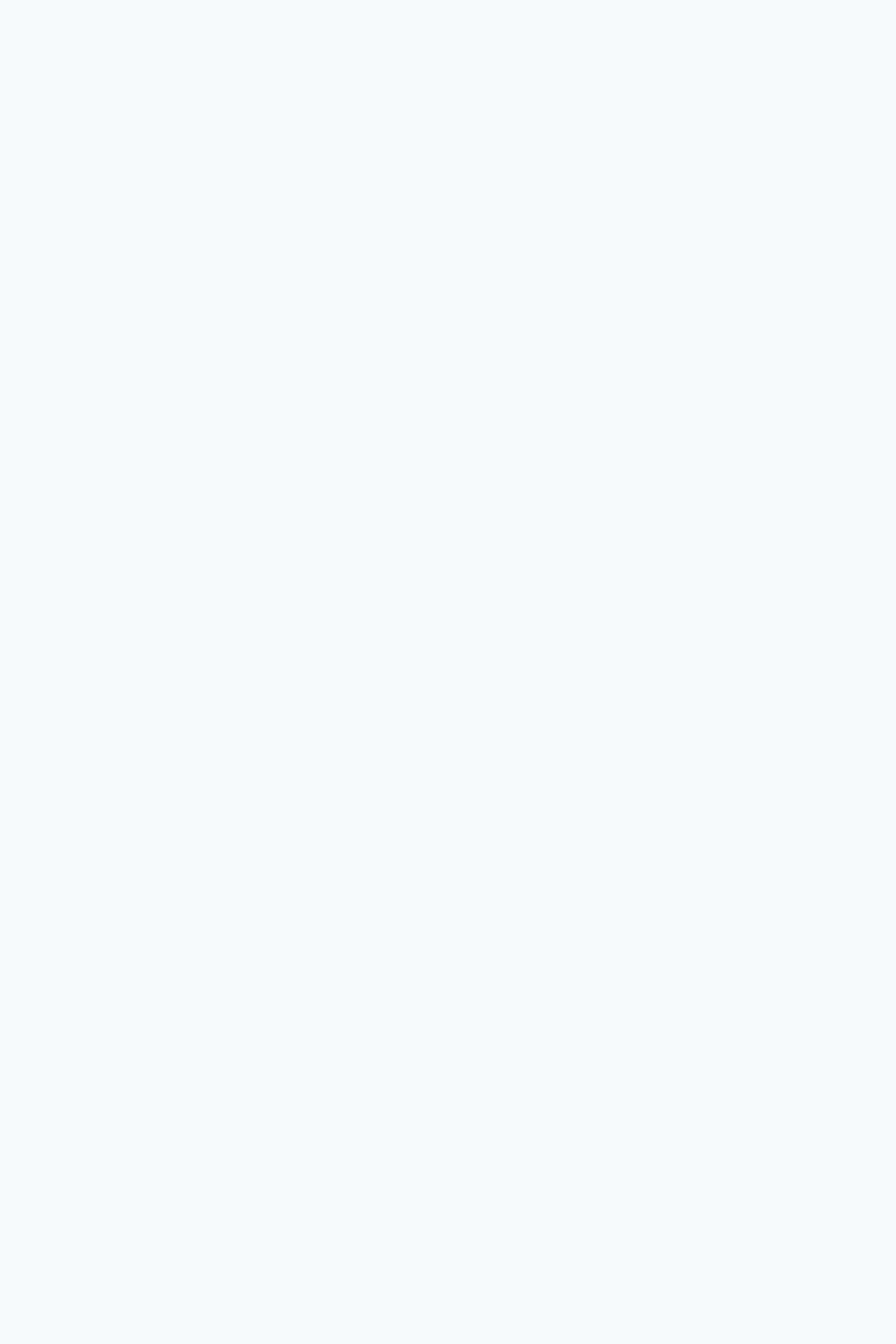
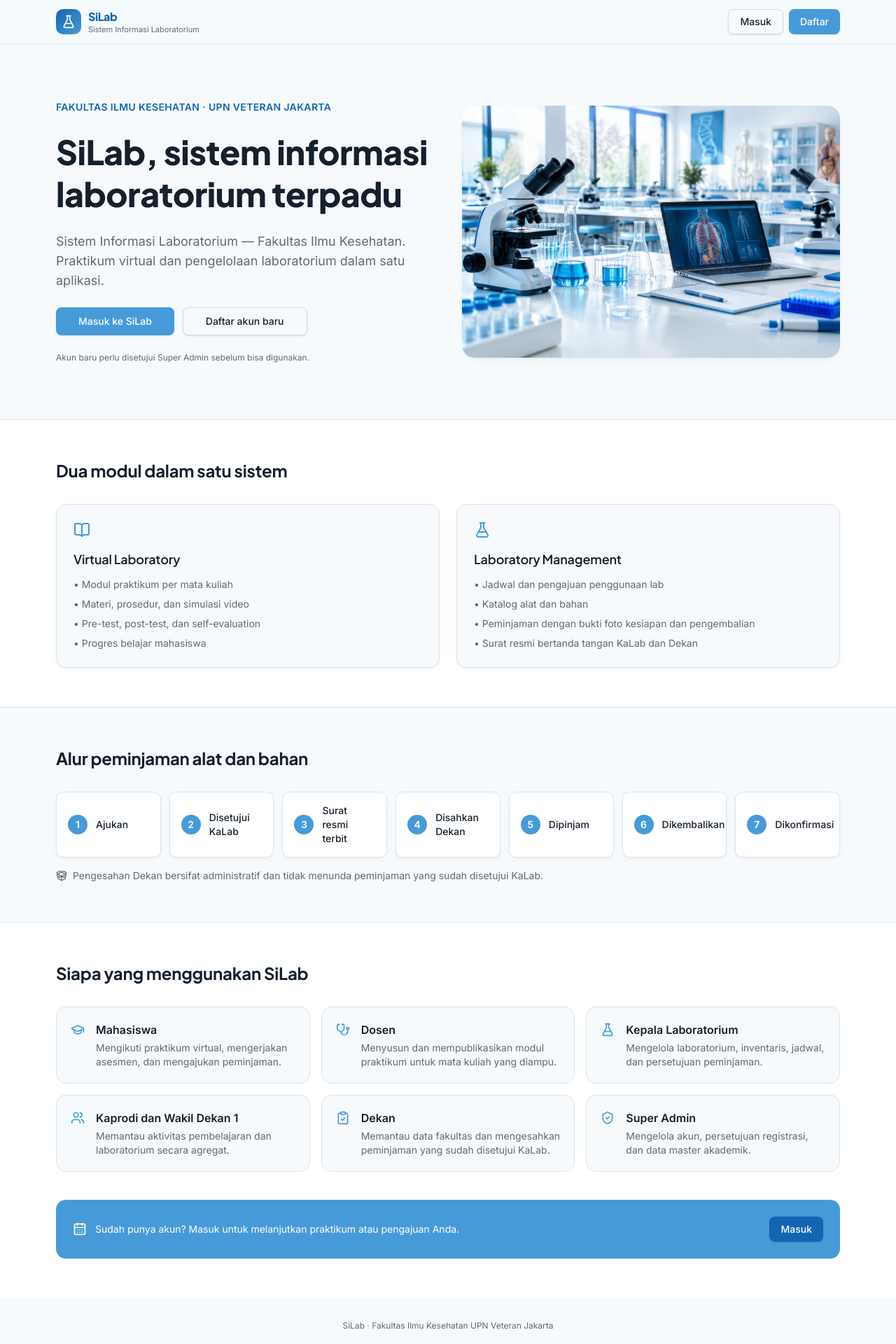
Before and after one commit to DimasUdinAditya/SILab-sisteminformasilaboratorium, a Next.js app: page / in a window 1280 px wide. Before the commit this address had no page. Shown: the top 1920 px of the page at 70% size. Before the commit the page ends 800 px from the top, so only its background shows below. Built offline with nearby package versions, Linux system fonts and the light colour scheme.

Commit message:
Landing page publik untuk mengenalkan SiLab

```diff
--- a/src/app/page.tsx
+++ b/src/app/page.tsx
@@ -1,6 +1,6 @@
-import { redirect } from "next/navigation";
+import { Landing } from "@/components/app/landing";
 
-// Middleware sends logged-out visitors to /auth. Logged-in users land on the dashboard.
-export default function Home() {
-  redirect("/dashboard");
+// Public landing page. Signed-in users reach their dashboard through the Masuk button.
+export default function HomePage() {
+  return <Landing />;
 }
--- /dev/null
+++ b/src/components/app/landing.tsx
@@ -0,0 +1,135 @@
+import Image from "next/image";
+import Link from "next/link";
+import { BookOpen, CalendarDays, ClipboardCheck, FlaskConical, GraduationCap, PackageOpen, ShieldCheck, Stethoscope, Users } from "lucide-react";
+
+import heroLab from "@/assets/hero-lab.jpg";
+import { Logo, TAGLINE } from "@/components/app/logo";
+import { Button } from "@/components/ui/button";
+
+const MODULES = [
+  {
+    icon: BookOpen,
+    title: "Virtual Laboratory",
+    items: ["Modul praktikum per mata kuliah", "Materi, prosedur, dan simulasi video", "Pre-test, post-test, dan self-evaluation", "Progres belajar mahasiswa"],
+  },
+  {
+    icon: FlaskConical,
+    title: "Laboratory Management",
+    items: ["Jadwal dan pengajuan penggunaan lab", "Katalog alat dan bahan", "Peminjaman dengan bukti foto kesiapan dan pengembalian", "Surat resmi bertanda tangan KaLab dan Dekan"],
+  },
+];
+
+const FLOW = ["Ajukan", "Disetujui KaLab", "Surat resmi terbit", "Disahkan Dekan", "Dipinjam", "Dikembalikan", "Dikonfirmasi"];
+
+const ROLES = [
+  { icon: GraduationCap, name: "Mahasiswa", desc: "Mengikuti praktikum virtual, mengerjakan asesmen, dan mengajukan peminjaman." },
+  { icon: Stethoscope, name: "Dosen", desc: "Menyusun dan mempublikasikan modul praktikum untuk mata kuliah yang diampu." },
+  { icon: FlaskConical, name: "Kepala Laboratorium", desc: "Mengelola laboratorium, inventaris, jadwal, dan persetujuan peminjaman." },
+  { icon: Users, name: "Kaprodi dan Wakil Dekan 1", desc: "Memantau aktivitas pembelajaran dan laboratorium secara agregat." },
+  { icon: ClipboardCheck, name: "Dekan", desc: "Memantau data fakultas dan mengesahkan peminjaman yang sudah disetujui KaLab." },
+  { icon: ShieldCheck, name: "Super Admin", desc: "Mengelola akun, persetujuan registrasi, dan data master akademik." },
+];
+
+export function Landing() {
+  return (
+    <div className="min-h-screen bg-background">
+      <header className="sticky top-0 z-20 border-b bg-background/90 backdrop-blur">
+        <div className="mx-auto flex max-w-6xl items-center justify-between gap-4 px-4 py-3">
+          <Link href="/" aria-label="SiLab">
+            <Logo />
+          </Link>
+          <nav className="flex items-center gap-2">
+            <Button asChild variant="outline">
+              <Link href="/auth">Masuk</Link>
+            </Button>
+            <Button asChild>
+              <Link href="/daftar">Daftar</Link>
+            </Button>
+          </nav>
+        </div>
+      </header>
+
+      <section className="mx-auto grid max-w-6xl gap-10 px-4 py-14 lg:grid-cols-2 lg:items-center lg:py-20">
+        <div className="space-y-6">
+          <p className="text-sm font-semibold uppercase tracking-wide text-secondary">Fakultas Ilmu Kesehatan · UPN Veteran Jakarta</p>
+          <h1 className="font-display text-4xl font-extrabold leading-tight text-foreground sm:text-5xl">SiLab, sistem informasi laboratorium terpadu</h1>
+          <p className="text-lg text-muted-foreground">{TAGLINE}. Praktikum virtual dan pengelolaan laboratorium dalam satu aplikasi.</p>
+          <div className="flex flex-wrap gap-3">
+            <Button asChild size="lg">
+              <Link href="/auth">Masuk ke SiLab</Link>
+            </Button>
+            <Button asChild size="lg" variant="outline">
+              <Link href="/daftar">Daftar akun baru</Link>
+            </Button>
+          </div>
+          <p className="text-xs text-muted-foreground">Akun baru perlu disetujui Super Admin sebelum bisa digunakan.</p>
+        </div>
+        <div className="overflow-hidden rounded-2xl shadow-card">
+          <Image src={heroLab} alt="Laboratorium FIKES" priority className="h-auto w-full object-cover" />
+        </div>
+      </section>
+
+      <section className="border-y bg-card">
+        <div className="mx-auto max-w-6xl px-4 py-14">
+          <h2 className="font-display text-2xl font-bold text-foreground">Dua modul dalam satu sistem</h2>
+          <div className="mt-8 grid gap-6 md:grid-cols-2">
+            {MODULES.map((m) => (
+              <div key={m.title} className="rounded-xl border bg-background p-6 shadow-card">
+                <m.icon className="size-6 text-primary" />
+                <h3 className="mt-4 text-lg font-semibold">{m.title}</h3>
+                <ul className="mt-3 space-y-2 text-sm text-muted-foreground">
+                  {m.items.map((i) => (
+                    <li key={i}>• {i}</li>
+                  ))}
+                </ul>
+              </div>
+            ))}
+          </div>
+        </div>
+      </section>
+
+      <section className="mx-auto max-w-6xl px-4 py-14">
+        <h2 className="font-display text-2xl font-bold text-foreground">Alur peminjaman alat dan bahan</h2>
+        <ol className="mt-8 grid gap-3 sm:grid-cols-2 lg:grid-cols-7">
+          {FLOW.map((step, i) => (
+            <li key={step} className="flex items-center gap-3 rounded-lg border bg-card p-4 shadow-card">
+              <span className="flex size-7 shrink-0 items-center justify-center rounded-full bg-primary text-sm font-semibold text-primary-foreground">{i + 1}</span>
+              <span className="text-sm font-medium">{step}</span>
+            </li>
+          ))}
+        </ol>
+        <p className="mt-4 flex items-center gap-2 text-sm text-muted-foreground">
+          <PackageOpen className="size-4" /> Pengesahan Dekan bersifat administratif dan tidak menunda peminjaman yang sudah disetujui KaLab.
+        </p>
+      </section>
+
+      <section className="border-t bg-card">
+        <div className="mx-auto max-w-6xl px-4 py-14">
+          <h2 className="font-display text-2xl font-bold text-foreground">Siapa yang menggunakan SiLab</h2>
+          <div className="mt-8 grid gap-4 sm:grid-cols-2 lg:grid-cols-3">
+            {ROLES.map((r) => (
+              <div key={r.name} className="flex gap-4 rounded-xl border bg-background p-5">
+                <r.icon className="mt-0.5 size-5 shrink-0 text-primary" />
+                <div>
+                  <p className="font-semibold">{r.name}</p>
+                  <p className="mt-1 text-sm text-muted-foreground">{r.desc}</p>
+                </div>
+              </div>
+            ))}
+          </div>
+          <div className="mt-10 flex flex-wrap items-center gap-3 rounded-xl bg-primary p-6 text-primary-foreground">
+            <CalendarDays className="size-5" />
+            <p className="flex-1 text-sm">Sudah punya akun? Masuk untuk melanjutkan praktikum atau pengajuan Anda.</p>
+            <Button asChild variant="secondary">
+              <Link href="/auth">Masuk</Link>
+            </Button>
+          </div>
+        </div>
+      </section>
+
+      <footer className="mx-auto max-w-6xl px-4 py-8 text-center text-xs text-muted-foreground">
+        SiLab · Fakultas Ilmu Kesehatan UPN Veteran Jakarta
+      </footer>
+    </div>
+  );
+}
```
